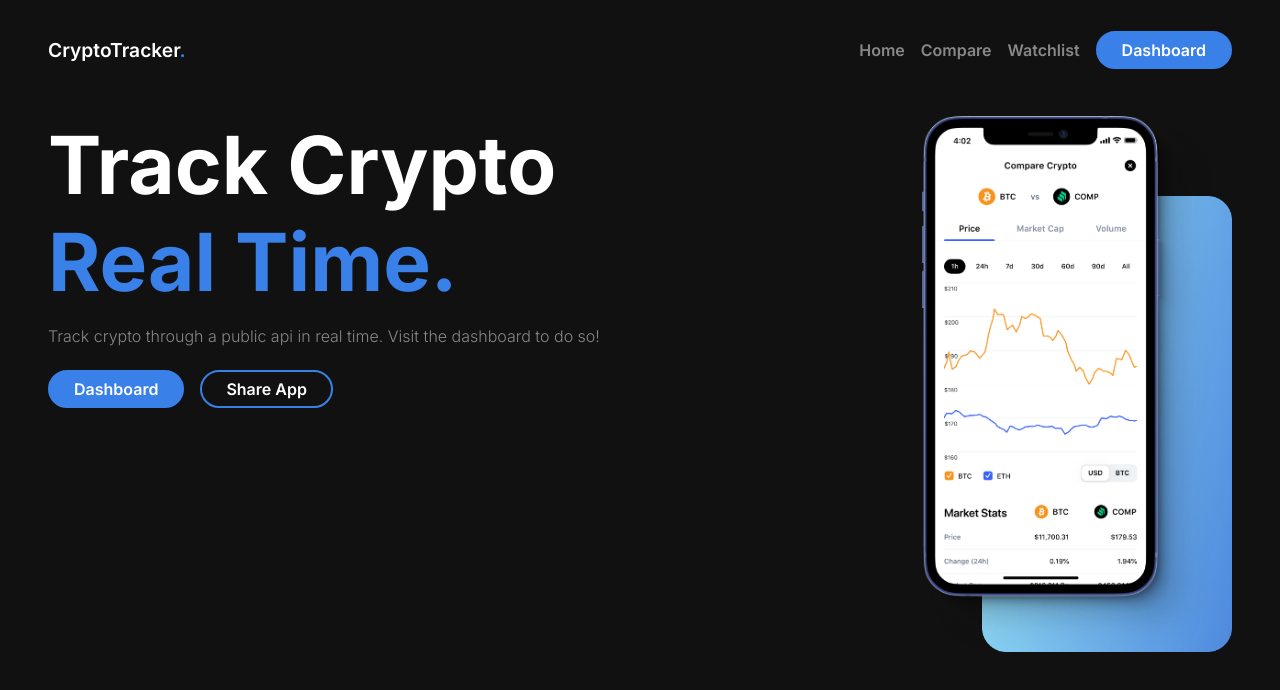
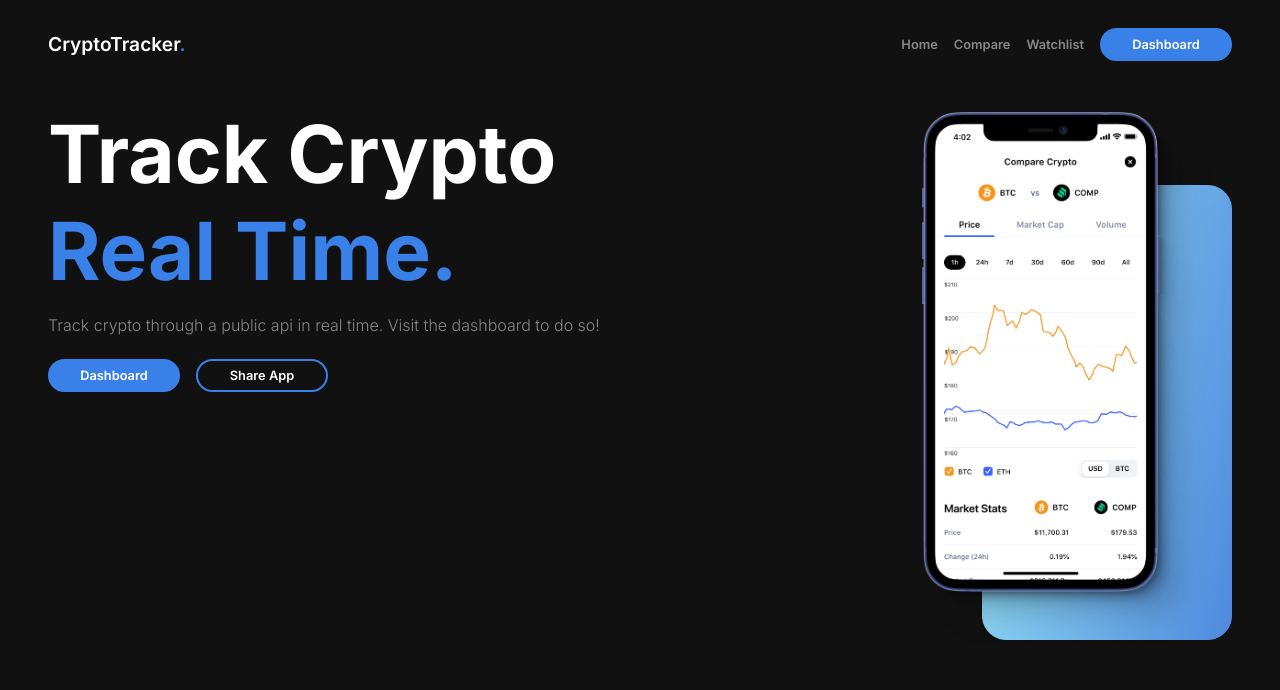
Before and after one commit to AVIVASHISHTA29/crypto-dashboard-jan, a React (Create React App) app: page / in a window 1280 px wide. Shown: the top 690 px of the page. Built offline with nearby package versions, Linux system fonts and the light colour scheme.

Commit message:
framer motion

```diff
--- a/package.json
+++ b/package.json
@@ -10,6 +10,7 @@
     "@testing-library/jest-dom": "^5.16.5",
     "@testing-library/react": "^13.4.0",
     "@testing-library/user-event": "^13.5.0",
+    "framer-motion": "^8.4.3",
     "react": "^18.2.0",
     "react-dom": "^18.2.0",
     "react-scripts": "5.0.1",
--- a/src/components/Common/Button/styles.css
+++ b/src/components/Common/Button/styles.css
@@ -3,7 +3,7 @@
   padding: 0.45rem 1.5rem;
   border-radius: 3rem;
   font-weight: 600;
-  font-size: 1rem;
+  font-size: 0.8rem;
   text-transform: capitalize;
   cursor: pointer;
   border: 2px solid var(--blue);
@@ -22,7 +22,7 @@
   padding: 0.45rem 1.5rem;
   border-radius: 3rem;
   font-weight: 600;
-  font-size: 1rem;
+  font-size: 0.8rem;
   text-transform: capitalize;
   cursor: pointer;
   border: 2px solid var(--blue);
--- a/src/components/Common/Header/styles.css
+++ b/src/components/Common/Header/styles.css
@@ -23,7 +23,7 @@
 }
 
 .link {
-  font-size: 1rem;
+  font-size: 0.8rem;
   color: var(--grey);
   font-weight: 600;
   cursor: pointer;
--- a/src/components/LandingPage/MainComponent/index.js
+++ b/src/components/LandingPage/MainComponent/index.js
@@ -3,25 +3,61 @@ import Button from "../../Common/Button";
 import "./styles.css";
 import gradient from "../../../assets/gradient.png";
 import iphone from "../../../assets/iphone.png";
+import { motion } from "framer-motion";
 
 function MainComponent() {
   return (
     <div className="main-flex">
       <div className="info-landing">
-        <h1 className="heading1">Track Crypto</h1>
-        <h1 className="heading2">Real Time.</h1>
-        <p className="info-text">
+        <motion.h1
+          className="heading1"
+          initial={{ opacity: 0, x: 50 }}
+          animate={{ opacity: 1, x: 0 }}
+          transition={{ delay: 0.5, duration: 1 }}
+        >
+          Track Crypto
+        </motion.h1>
+        <motion.h1
+          className="heading2"
+          initial={{ opacity: 0, x: 50 }}
+          animate={{ opacity: 1, x: 0 }}
+          transition={{ delay: 0.75, duration: 1 }}
+        >
+          Real Time.
+        </motion.h1>
+        <motion.p
+          className="info-text"
+          initial={{ opacity: 0, x: 50 }}
+          animate={{ opacity: 1, x: 0 }}
+          transition={{ delay: 1, duration: 1 }}
+        >
           Track crypto through a public api in real time. Visit the dashboard to
           do so!{" "}
-        </p>
-        <div className="btn-flex">
+        </motion.p>
+        <motion.div
+          className="btn-flex"
+          initial={{ opacity: 0, y: -50 }}
+          animate={{ opacity: 1, y: 0 }}
+          transition={{ delay: 0, duration: 1 }}
+        >
           <Button text={"Dashboard"} />
           <Button text={"Share App"} outlined={true} />
-        </div>
+        </motion.div>
       </div>
       <div className="gradient-div">
         <img src={gradient} className="gradient" />
-        <img src={iphone} className="iphone" />
+        <motion.img
+          src={iphone}
+          className="iphone"
+          initial={{ y: -10 }}
+          animate={{ y: 10 }}
+          transition={{
+            type: "smooth",
+            repeatType: "mirror",
+            duration: 2,
+            repeat: Infinity,
+          }}
+        />
       </div>
     </div>
   );
```
Also changed, not shown: 1 other file (tests, documents, lock files or other folders).
